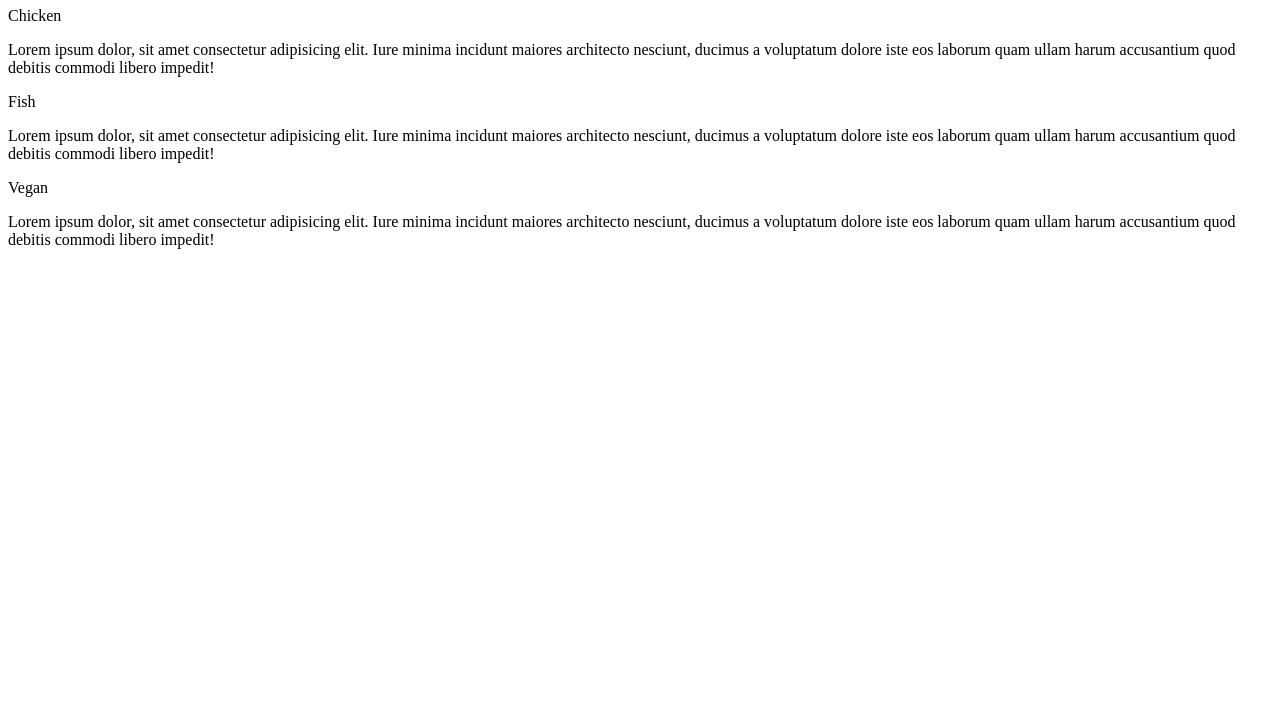
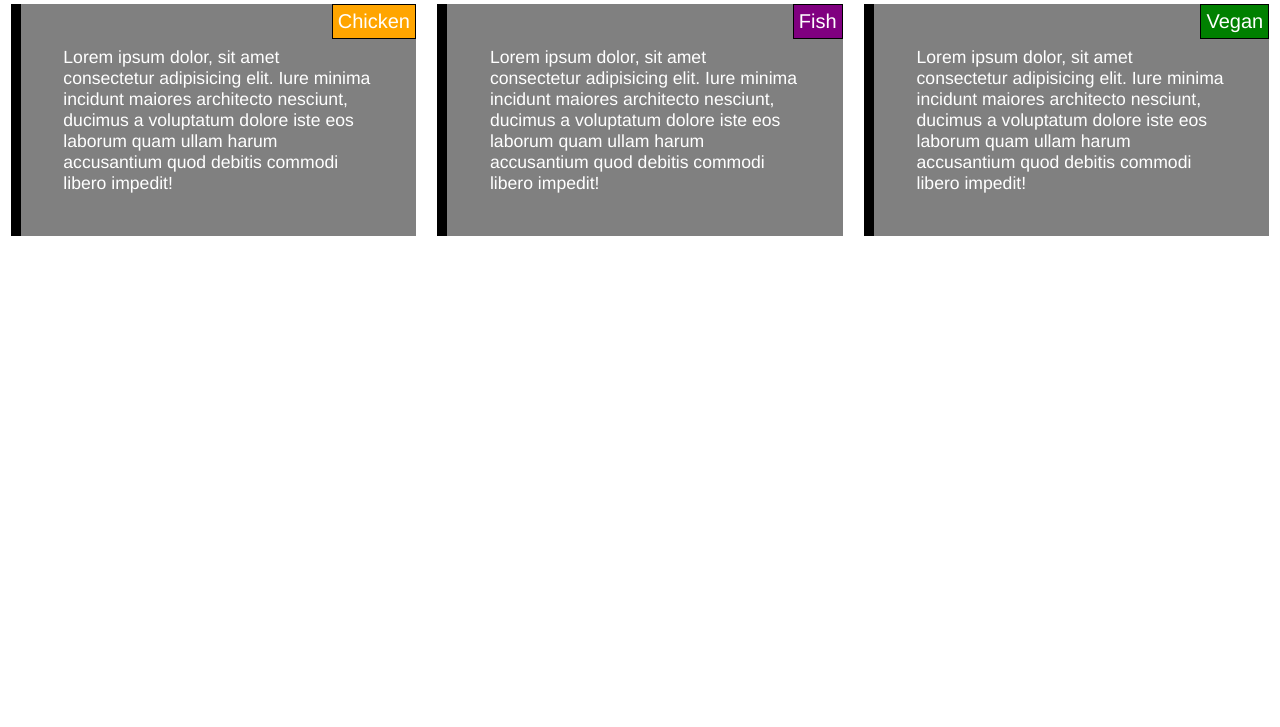
Before and after one commit to 855princekumar/first-site-build, a plain HTML site: page site/files/1.html in a window 1280 px wide. Shown: the part 73-800 px from the top of the page. Drawn offline with Linux system fonts and the light colour scheme; files that its build step writes are made by us from their sources.

Commit message:
Update 1.html

```diff
--- a/site/files/1.html
+++ b/site/files/1.html
@@ -4,7 +4,7 @@
     <title>Our Menu</title>
     <meta charset="utf-8">
     <meta name="viewport" content="width=device-width, initial-scale=1.0">
-    <link rel="stylesheet" href="/styles.css">
+    <link rel="stylesheet" href="site/files/style.css">
 </head>
 <body>
 <h1>Our Menu</h1>
```
